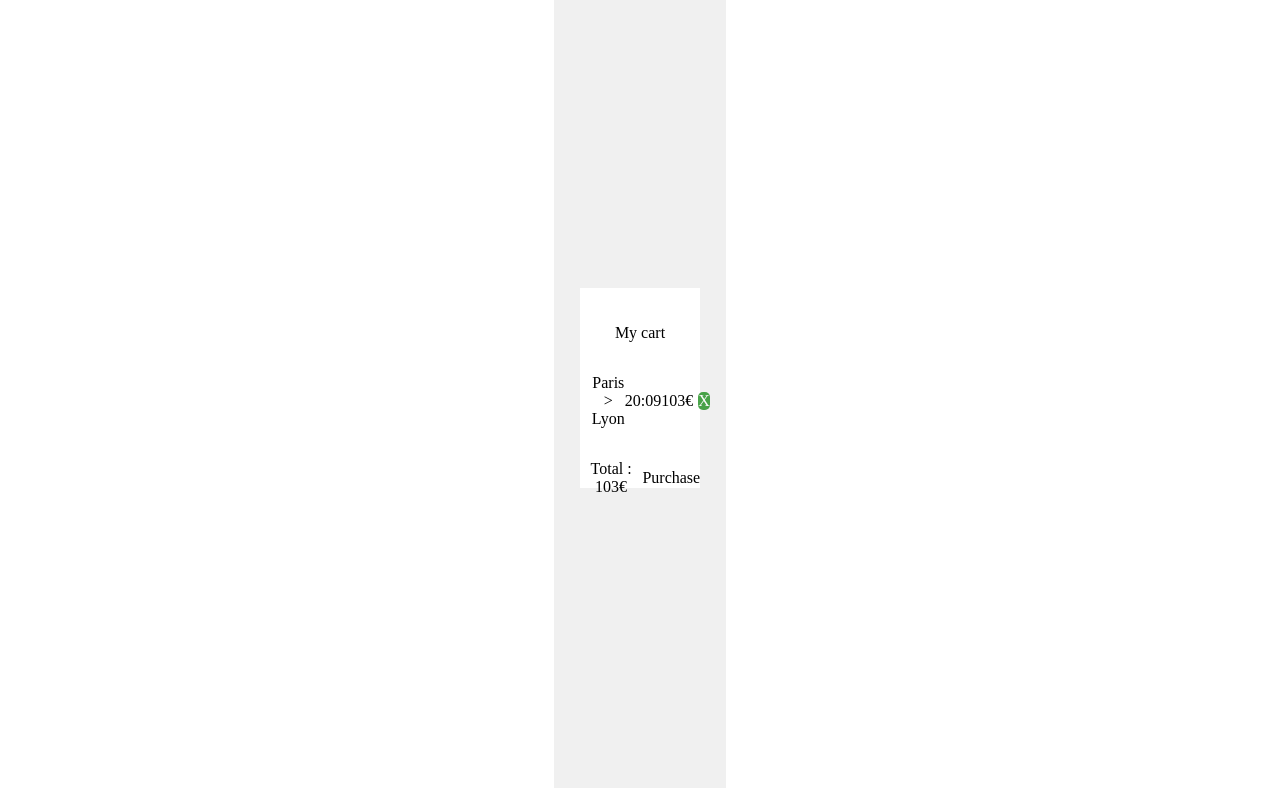
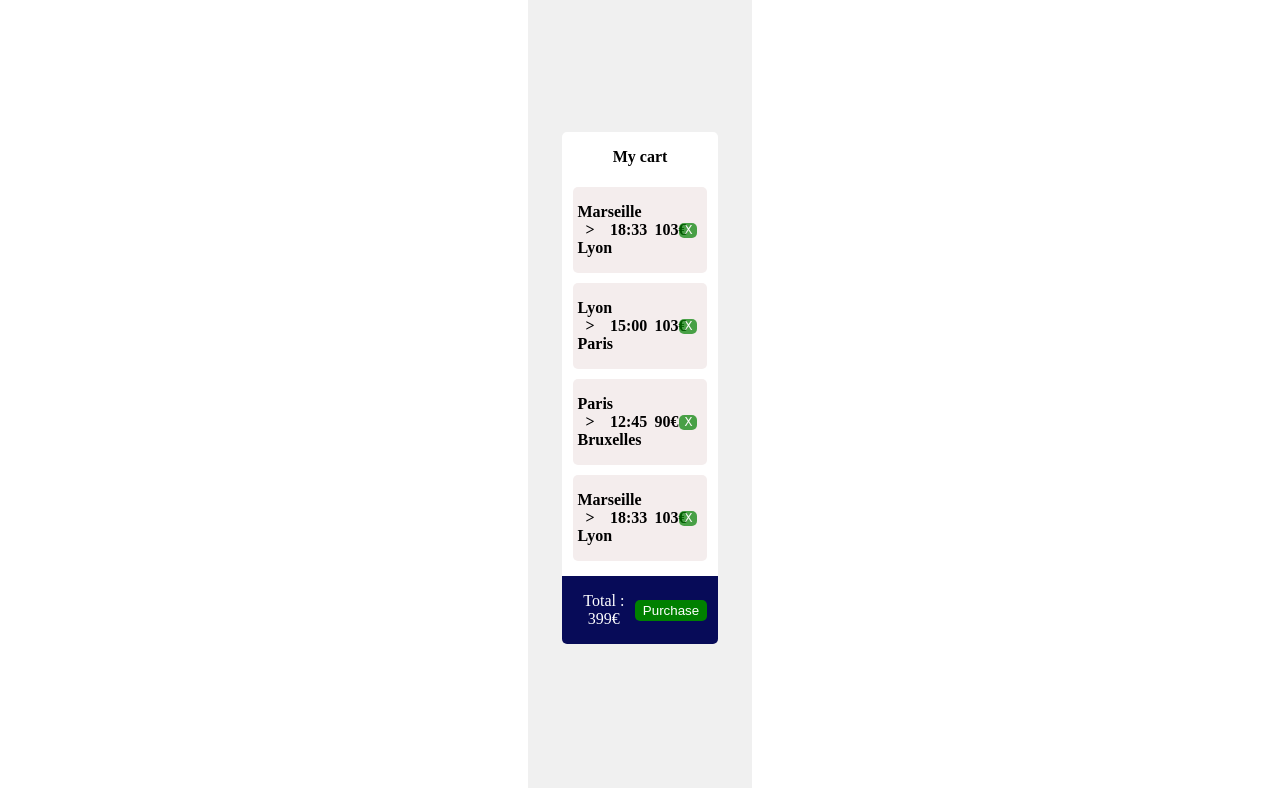
Before and after one commit to wassim-rb/tickethack, a plain HTML site: page frontend/cart.html in a window 1280 px wide. Shown: the part 67-855 px from the top of the page. Drawn offline with Linux system fonts and the light colour scheme.

Commit message:
Front end quasi terminé

```diff
--- a/frontend/booking.css
+++ b/frontend/booking.css
@@ -71,3 +71,62 @@ body {
     padding-top: 20px;
     padding-bottom: 20px;
 }
+
+/* --------------------------------Container rempli------------------------------------------------ */
+
+.trajetLine {
+    display : flex;
+    flex-direction: row;
+    align-items: center;
+    justify-content: space-between;
+    width : 80%;
+    background-color: #f4eded;
+    font-weight : bold;
+    padding : 0 5px;
+    border-radius: 5px;
+    margin : 5px 0;
+}
+
+
+.trajet {
+    width : 20%;
+}
+
+.prix {
+    width : 10%;
+}
+
+
+
+
+.totalLine {
+    display : flex;
+    flex-direction: row;
+    align-items: center;
+    justify-content: space-between;
+    width : 100%;
+    background-color:rgb(7, 11, 88);
+    margin-top : 10px;
+
+    border-bottom-left-radius: 5px;
+    border-bottom-right-radius: 5px;
+
+
+}
+
+.total {
+    margin-left : 7%;
+    color : white;
+}
+
+
+
+#mybook {
+    font-weight: bold;
+}
+
+#enjoy {
+    color : green;
+    opacity: 0.5;
+    font-weight: 800;
+}
--- a/frontend/booking.html
+++ b/frontend/booking.html
@@ -32,6 +32,6 @@
 
 
 
-    <script src="scriptCart.js"></script>
+    <script src="booking.js"></script>
 </body>
 </html>
--- a/frontend/cart.css
+++ b/frontend/cart.css
@@ -61,15 +61,16 @@ body {
     flex-direction: column;
     align-items:center;
     justify-content: space-around;
-
+    border-top-left-radius: 5px;
+    border-top-right-radius: 5px;
     height: 20%;
     width: 70%;
 
 
+
     background-color: white;
     text-align: center;
-    padding-top: 20px;
-    padding-bottom: 20px;
+
 }
 
 /* --------------------------------Container rempli------------------------------------------------ */
@@ -80,7 +81,19 @@ body {
     align-items: center;
     justify-content: space-between;
     width : 80%;
+    background-color: #f4eded;
+    font-weight : bold;
+    padding : 0 5px;
+    border-radius: 5px;
+    margin : 5px 0;
+}
 
+.trajet {
+    width : 20%;
+}
+
+.prix {
+    width : 10%;
 }
 
 
@@ -93,15 +106,48 @@ body {
     opacity : 0.7;
     border:0ch;
     margin: 5px;
+    padding: 0 5px;
+    font-family: monospace;
 
+}
+
+.delete:hover {
+    cursor : pointer;
 }
 
 .totalLine {
     display : flex;
     flex-direction: row;
-    align-items: center;
+    align-items:center;
     justify-content: space-between;
     width : 100%;
+    background-color:rgb(7, 11, 88);
+    margin-top : 10px;
+
+    border-bottom-left-radius: 5px;
+    border-bottom-right-radius: 5px;
 
 
 }
+
+.total {
+    margin-left : 7%;
+    color : white;
+}
+
+#acheter {
+    margin-right : 7%;
+    background-color: green ;
+    padding : 3px 8px;
+    border-radius: 5px;
+    color : white;
+    border : 0;
+}
+
+#acheter:hover {
+    cursor : pointer;
+  }
+
+#mycart {
+    font-weight: bold;
+}
--- a/frontend/cart.js
+++ b/frontend/cart.js
@@ -1,22 +1,85 @@
-console.log('je suis bien sur la page cart et je lance cart.js')
 
-const cart = {result : true}
 
-if (cart) {
+let cart = [ {departure : "Marseille" , arrival : "Lyon" , time : "18:33" , price : 103} ,
+{departure : "Lyon" , arrival : "Paris" , time : "15:00" , price : 103},
+{departure : "Paris" , arrival : "Bruxelles" , time : "12:45" , price : 90},
+{departure : "Marseille" , arrival : "Lyon" , time : "18:33" , price : 103}
+]
+
+gestionAffichage(cart)
+
+
+function gestionAffichage(cart) {
+
+
+
+if (cart.length > 0) {
+
     console.log('Panier non vide')
+    const mycart = `<p id="mycart">My cart</p>`
+    let trajets = '';
+    let totalPrice = 0;
+for (let i = 0 ; i < cart.length ; i++) {
 
-    const result = `<p>My cart</p>
-    <div class="trajetLine">
-        <p class="trajet">Paris > Lyon</p>
-        <p class="heure">20:09</p>
-        <p class="prix">103€</p>
-        <p class="delete">X</p>
-    </div>
-    <div class="totalLine">
-        <p class="total">Total : 103€</p>
-        <p class="acheter">Purchase</p>
-    </div>`
+    trajets +=  `<div class="trajetLine">
+    <p class="trajet">${cart[i].departure} > ${cart[i].arrival}</p>
+    <p class="heure">${cart[i].time}</p>
+    <p class="prix">${cart[i].price}€</p>
+    <input type="submit" id="delete_${i}" class="delete" value ="X"/>
+</div>`;
+
+totalPrice += cart[i].price;
+}
+
+
+const total = `<div class="totalLine">
+<p class="total">Total : ${totalPrice}€</p>
+<input id="acheter" type="submit" value="Purchase" />
+</div>`
+const result = (mycart + trajets + total)
+    // console.log(result)
+
 
     document.querySelector('#results').innerHTML = result;
+    document.querySelector('#results').style.borderRadius = "5px";
+    document.querySelector('#results').style.height = "auto" ;
+
+    document.querySelector('#acheter').addEventListener('click', () => {
+        window.location.href = "booking.html";
+    })
+    suppressionElement()
+
+
+} else {
+
+const result = `    <div>No tickets in your cart.</div>
+<div>Why not plan a trip ?</div>`
+
+document.querySelector('#results').innerHTML = result;
+document.querySelector('#results').style.height = "20%";
+
 
 }
+
+}
+
+
+
+
+function suppressionElement() {
+    const suppression = document.querySelectorAll('.delete')
+    for (let i = 0; i < suppression.length ; i++) {
+        document.querySelector(`#delete_${i}`).addEventListener('click', () => {
+            // console.log(document.querySelector(`#delete_${i}`))
+            document.querySelector(`#delete_${i}`).parentNode.remove()
+            // console.log(suppression.length)
+            console.log(i)
+            cart.splice(i,1)
+            console.log(cart)
+           gestionAffichage(cart)
+
+
+        })
+    }
+
+}
```
Also changed, not shown: frontend/booking.js (+39 -0 lines), frontend/script.js (+13 -1 lines).
